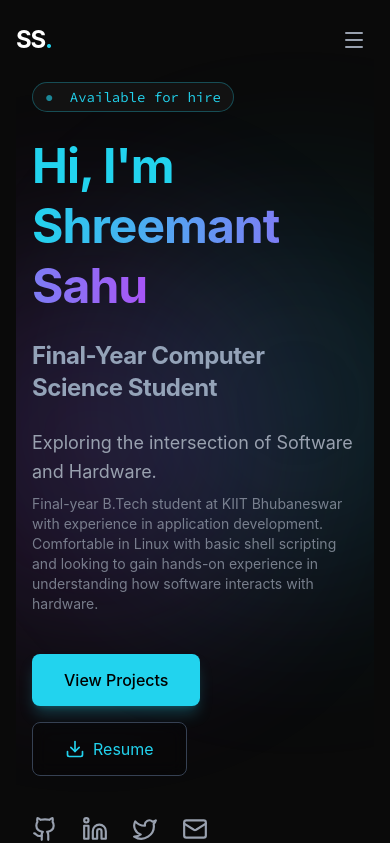
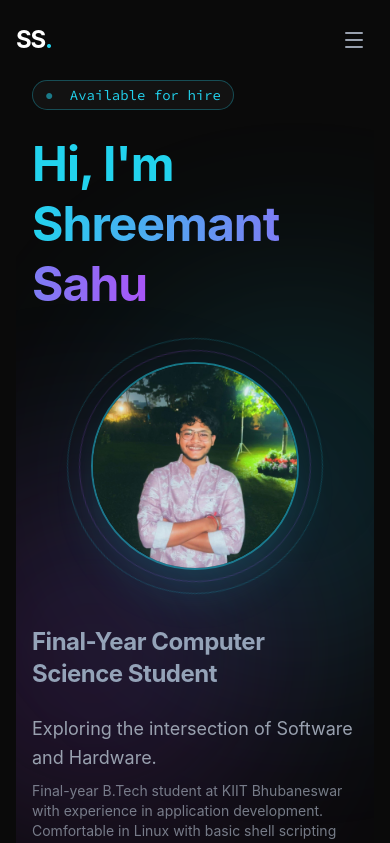
Before and after one commit to themantrixx/Portfolio-website, a React (Vite) app: page / in a window 390 px wide. Shown: the top 843 px of the page. Built offline with nearby package versions, Linux system fonts and the light colour scheme.

Commit message:
Updated Hero section styling and content to display Hero image on Mobiles and Tablets

```diff
--- a/src/components/Hero.jsx
+++ b/src/components/Hero.jsx
@@ -27,6 +27,20 @@ const Hero = () => {
                         <h1 className="text-5xl md:text-7xl font-bold mb-6 tracking-tight leading-tight">
                             Hi, I'm <span className="text-gradient hover:opacity-80 transition-opacity">{name}</span>
                         </h1>
+
+                        {/* Mobile Profile Image */}
+                        <div className="block lg:hidden mb-8 mx-auto w-64 h-64 relative">
+                            <div className="absolute inset-0 border border-primary/20 rounded-full animate-spin-slow" />
+                            <div className="absolute inset-3 border border-accent/20 rounded-full animate-spin-slow" style={{ animationDirection: 'reverse', animationDuration: '25s' }} />
+                            <div className="absolute inset-6 rounded-full overflow-hidden shadow-2xl shadow-primary/20 border-2 border-primary/50 group">
+                                <img
+                                    src={portfolioData.avatar}
+                                    alt={name}
+                                    className="w-full h-full object-cover"
+                                />
+                                <div className="absolute inset-0 bg-primary/10" />
+                            </div>
+                        </div>
 
                         <h2 className="text-2xl md:text-3xl text-muted font-medium mb-6">
                             {role}
@@ -73,7 +87,7 @@ const Hero = () => {
                         initial={{ opacity: 0, scale: 0.9 }}
                         animate={{ opacity: 1, scale: 1 }}
                         transition={{ duration: 0.8, delay: 0.2 }}
-                        className="relative hidden md:block lg:block mx-auto"
+                        className="relative hidden lg:block mx-auto"
                     >
                         <div className="relative w-80 h-80 md:w-96 md:h-96">
                             {/* Decorative Circles */}
```
